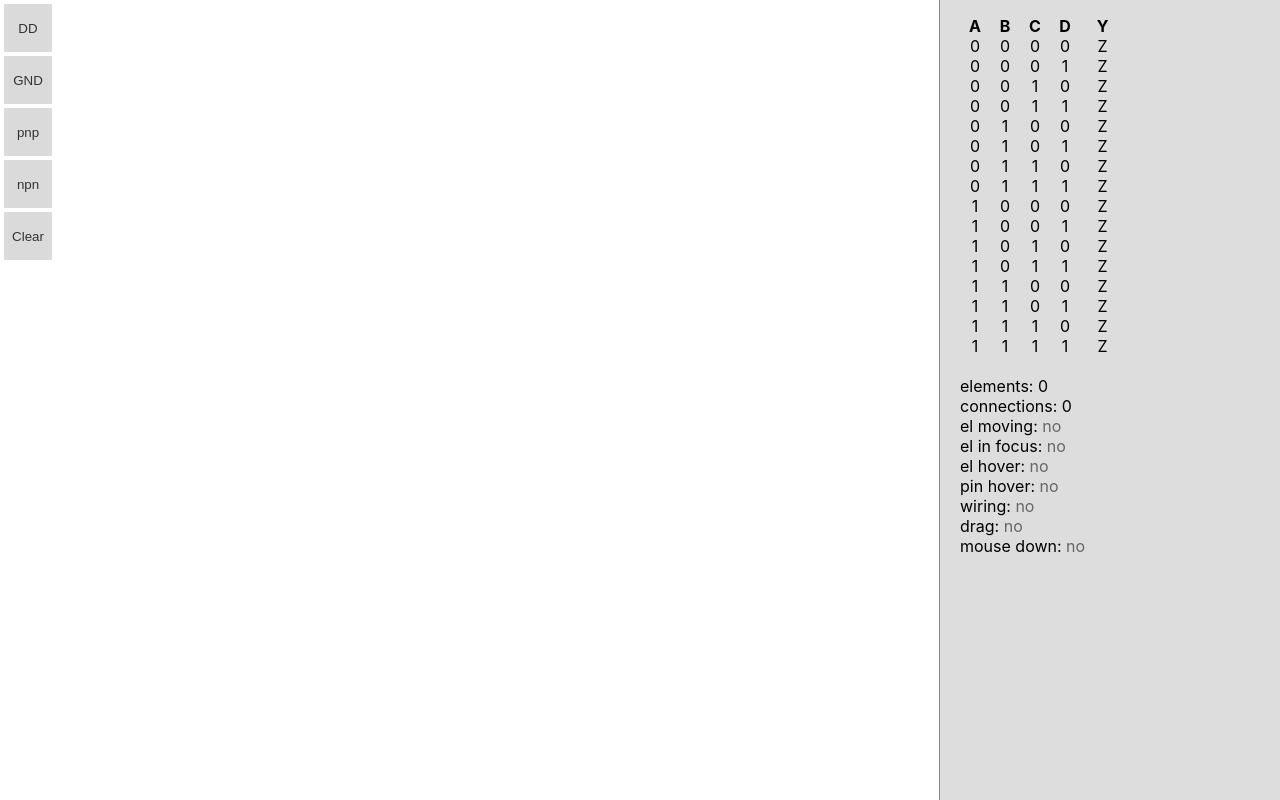
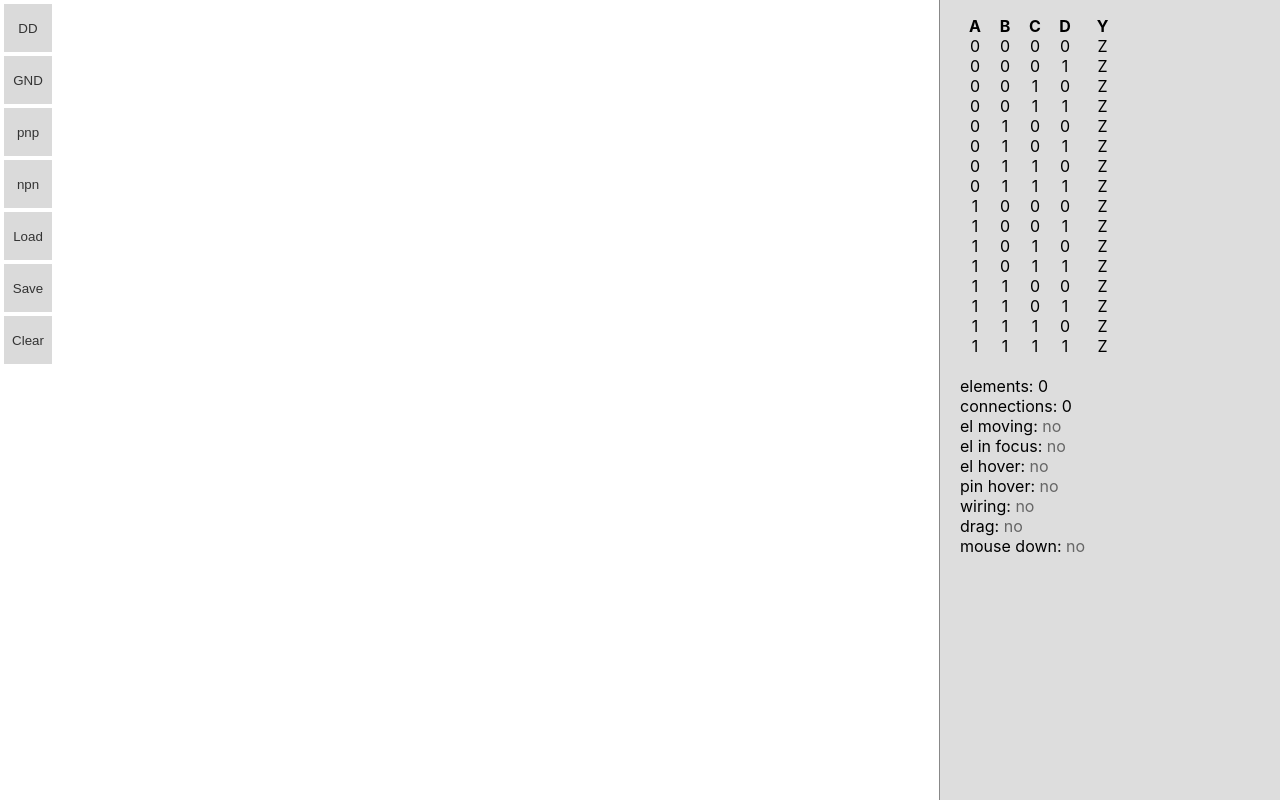
Before and after one commit to bacher/schematic, a React (Create React App) app: page / in a window 1280 px wide. Built offline with nearby package versions, Linux system fonts and the light colour scheme.

Commit message:
add load/save

```diff
--- a/src/components/App/App.module.scss
+++ b/src/components/App/App.module.scss
@@ -28,6 +28,7 @@
   background: #dadada;
   white-space: nowrap;
   appearance: none;
+  cursor: pointer;
 }
 
 .canvasWrapper {
--- a/src/components/App/App.tsx
+++ b/src/components/App/App.tsx
@@ -388,11 +388,16 @@ export function App() {
   }
 
   function clearState() {
-    state.elements = [];
     pos.x = 0;
     pos.y = 0;
+    state.elements = [];
+    state.connections = [];
     hoverElement.target = undefined;
-    draw();
+    focusElement.el = undefined;
+    movingElement.target = undefined;
+    wireElement.source = undefined;
+    mouseState.isDrag = false;
+    mouseState.isMouseDown = false;
   }
 
   useEffect(() => {
@@ -671,7 +676,47 @@ export function App() {
         <button
           className={styles.button}
           onClick={() => {
+            const json = localStorage.getItem('sch_save');
+
+            if (!json) {
+              return;
+            }
+
+            const { pos: savedPos, elements, connections } = JSON.parse(json);
+
             clearState();
+
+            pos.x = savedPos.x;
+            pos.y = savedPos.y;
+            state.elements = elements;
+            state.connections = connections;
+
+            draw();
+          }}
+        >
+          Load
+        </button>
+        <button
+          className={styles.button}
+          onClick={() => {
+            localStorage.setItem(
+              'sch_save',
+              JSON.stringify({
+                pos,
+                elements: state.elements,
+                connections: state.connections,
+              }),
+            );
+            console.log('Saved');
+          }}
+        >
+          Save
+        </button>
+        <button
+          className={styles.button}
+          onClick={() => {
+            clearState();
+            draw();
           }}
         >
           Clear
```
